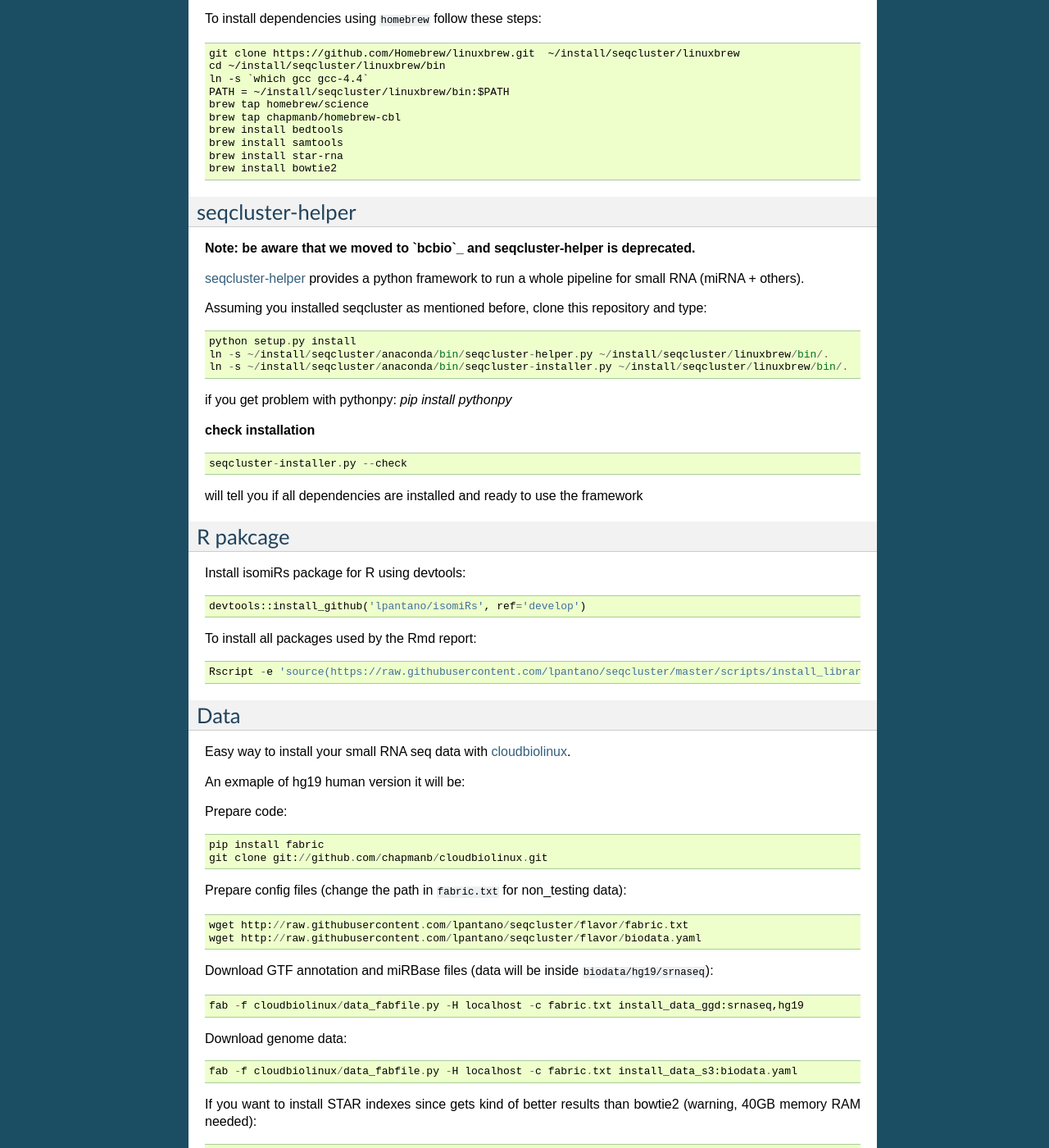
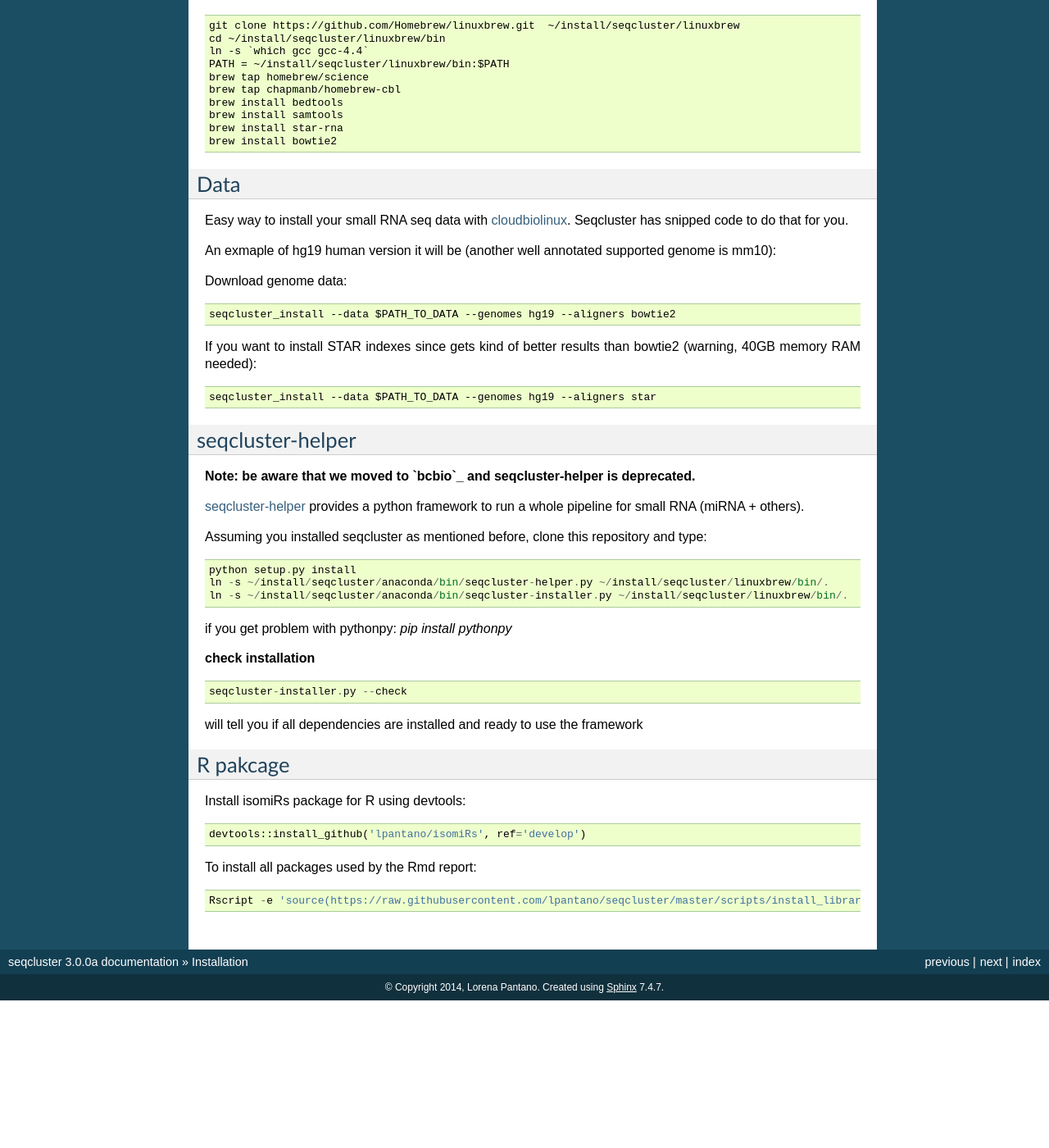
Before and after one commit to lpantano/seqcluster, a Sphinx documentation site: the page built from doc/source/installation.rst, in a window 1280 px wide and 1400 px high, scrolled down 1658 px. Shown: the whole window at 82% size. Built offline with Sphinx 7.4.7, drawn with Linux system fonts in a browser that asks for light colours; after the commit the page ends 2878 px from its top, so only the background shows below that; some of the changed text lies outside the part shown.

Commit message:
Update installation.rst

```diff
--- a/doc/source/installation.rst
+++ b/doc/source/installation.rst
@@ -73,13 +73,15 @@
 
 Strongly recommend use `bcbio <https://bcbio-nextgen.readthedocs.org/en/latest/contents/installation.html>`_ installation if you work with sequencing data. But if you want a minimal installation::
 
-    seqcluster_install --tools $TARGET_PATH
 
-After that you will need to add to your path: ``export PATH=$TARGET_PATH/bin:$PATH``
+    pip install fabric
+    seqcluster_install --upgrade
+    mkdir -p $PATH_TO_TOOLS/bin
+    seqcluster_install --tools $PATH_TO_TOOLS
 
-If you already have `bcbio <https://github.com/chapmanb/bcbio-nextgen>`_ , you only need to install `seqbuster` as showed bellow::
 
-    brew install seqbuster
+After that you will need to add to your path: ``export PATH=$PATH_TO_TOOLS/bin:$PATH``
+
 
 **step by step**
 
@@ -95,6 +97,23 @@
    brew install samtools
    brew install star-rna
    brew install bowtie2
+
+Data
+---------
+
+Easy way to install your small RNA seq data with `cloudbiolinux <https://github.com/chapmanb/cloudbiolinux>`_.
+Seqcluster has snipped code to do that for you.
+
+An exmaple of hg19 human version it will be (another well annotated supported genome is mm10):
+
+Download genome data::
+
+    seqcluster_install --data $PATH_TO_DATA --genomes hg19 --aligners bowtie2
+
+If you want to install STAR indexes since gets kind of better results than bowtie2 (warning, 40GB memory RAM needed)::
+
+    seqcluster_install --data $PATH_TO_DATA --genomes hg19 --aligners star
+
 
 seqcluster-helper
 ---------
@@ -134,36 +153,4 @@
 
 
 .. _seqcluster-helper: https://github.com/lpantano/seqcluster-helper/blob/master/README.md
-
-
-Data
----------
-
-Easy way to install your small RNA seq data with `cloudbiolinux <https://github.com/chapmanb/cloudbiolinux>`_.
-
-An exmaple of hg19 human version it will be:
-
-Prepare code::
-
-    pip install fabric
-    git clone git://github.com/chapmanb/cloudbiolinux.git
-
-Prepare config files (change the path in ``fabric.txt`` for non_testing data)::
-
-    wget http://raw.githubusercontent.com/lpantano/seqcluster/flavor/fabric.txt
-    wget http://raw.githubusercontent.com/lpantano/seqcluster/flavor/biodata.yaml
-
-Download GTF annotation and miRBase files (data will be inside ``biodata/hg19/srnaseq``)::
-
-    fab -f cloudbiolinux/data_fabfile.py -H localhost -c fabric.txt install_data_ggd:srnaseq,hg19
-
-Download genome data::
-
-    fab -f cloudbiolinux/data_fabfile.py -H localhost -c fabric.txt install_data_s3:biodata.yaml
-
-If you want to install STAR indexes since gets kind of better results than bowtie2 (warning, 40GB memory RAM needed)::
-
-    fab -f cloudbiolinux/data_fabfile.py -H localhost -c fabric.txt install_data:biodata.yaml
-
-
 .. _bcbio: https://github.com/chapmanb/bcbio-nextgen
```
Also changed, not shown: other parts of doc/source/installation.rst (+1 -1 lines).
